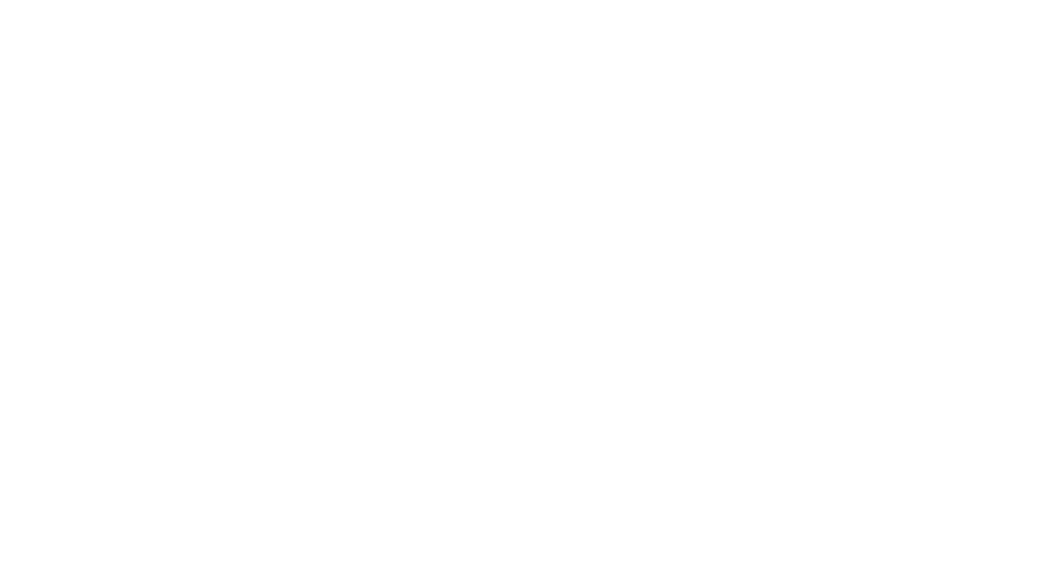
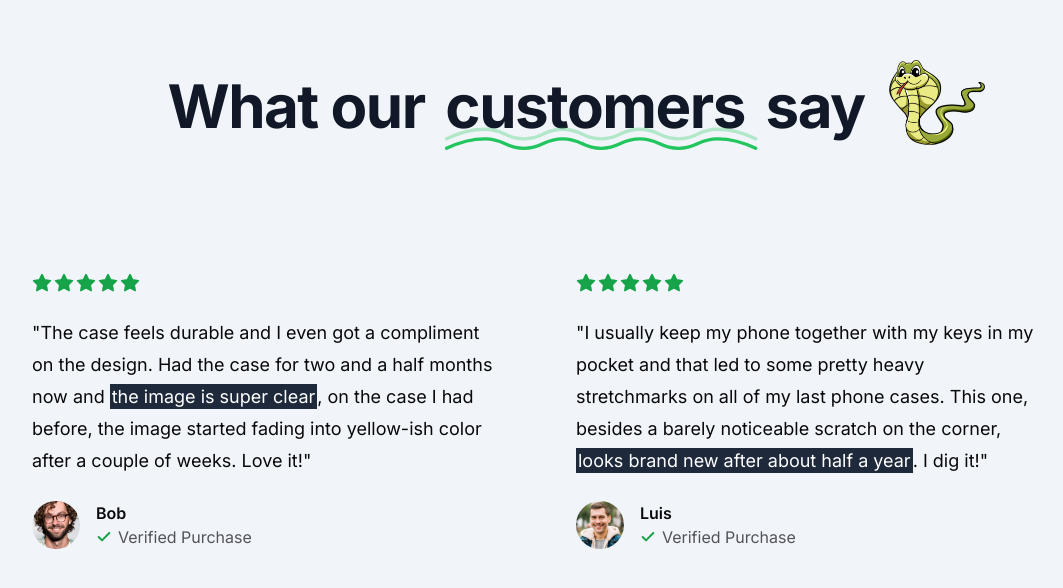
Before and after one commit to 3TERRRNITY/ecommerce-app, a Next.js app: page / in a window 1280 px wide. Shown: the part 1031-1619 px from the top of the page, without its empty margins (64-1127 px from the left). Before the commit the page ends 995 px from the top, so only its background shows below. Built offline with nearby package versions, Linux system fonts and the light colour scheme; no server answers.

Commit message:
add reviews' layout

```diff
--- a/src/app/page.tsx
+++ b/src/app/page.tsx
@@ -1,3 +1,6 @@
+/* eslint-disable @next/next/no-img-element */
+/* eslint-disable react/no-unescaped-entities */
+import { Icons } from '@/components/Icons'
 import MaxWidthWrapper from '@/components/MaxWidthWrapper'
 import Phone from '@/components/Phone'
 import { Check, Star } from 'lucide-react'
@@ -101,6 +104,100 @@
 					</div>
 				</MaxWidthWrapper>
 			</section>
+
+			{/* proposition section */}
+			<section className='bg-slate-100 py-24'>
+				<MaxWidthWrapper className='flex flex-col items-center gap-16 sm:gap-32'>
+					<div className='flex flex-col lg:flex-row items-center gap-4 sm:gap-6'>
+						<h2 className='order-1 mt-2 tracking-tight text-center text-balance !leading-tight font-bold text-5xl md:text-6xl text-gray-900'>
+							What our{' '}
+							<span className='relative px-2'>
+								customers{' '}
+								<Icons.underline className='hidden sm:block pointer-events-none absolute inset-x-0 -bottom-6 text-green-500' />
+							</span>{' '}
+							say
+						</h2>
+						<img
+							src='/snake-2.png'
+							alt='snake'
+							className='w-24 order-0 lg:order-2'
+						/>
+					</div>
+
+					<div className='mx-auto grid max-w-2xl grid-cols-1 px-4 lg:mx-0 lg:max-w-none lg:grid-cols-2 gap-y-16'>
+						<div className='flex flex-auto flex-col gap-4 lg:pr-8 xl:pr-20'>
+							<div className='flex gap-0.5 mb-2'>
+								<Star className='h-5 w-5 text-green-600 fill-green-600' />
+								<Star className='h-5 w-5 text-green-600 fill-green-600' />
+								<Star className='h-5 w-5 text-green-600 fill-green-600' />
+								<Star className='h-5 w-5 text-green-600 fill-green-600' />
+								<Star className='h-5 w-5 text-green-600 fill-green-600' />
+							</div>
+							<div className='text-lg leading-8'>
+								<p className=''>
+									"The case feels durable and I even got a compliment on the
+									design. Had the case for two and a half months now and{' '}
+									<span className='p-0.5 bg-slate-800 text-white'>
+										the image is super clear
+									</span>
+									, on the case I had before, the image started fading into
+									yellow-ish color after a couple of weeks. Love it!"
+								</p>
+							</div>
+							<div className='flex gap-4 mt-2'>
+								<img
+									className='rounded-full h-12 w-12 object-cover'
+									src='/users/user-1.png'
+									alt='user'
+								/>
+								<div className='flex flex-col'>
+									<p className='font-semibold'>Bob</p>
+									<div className='flex gap-1.5 items-center text-zinc-600'>
+										<Check className='h-4 w-4 stroke-[3px] text-green-600' />
+										<p className='text-small'>Verified Purchase</p>
+									</div>
+								</div>
+							</div>
+						</div>
+						{/* second user's review */}
+						<div className='flex flex-auto flex-col gap-4 lg:pr-8 xl:pr-20'>
+							<div className='flex gap-0.5 mb-2'>
+								<Star className='h-5 w-5 text-green-600 fill-green-600' />
+								<Star className='h-5 w-5 text-green-600 fill-green-600' />
+								<Star className='h-5 w-5 text-green-600 fill-green-600' />
+								<Star className='h-5 w-5 text-green-600 fill-green-600' />
+								<Star className='h-5 w-5 text-green-600 fill-green-600' />
+							</div>
+							<div className='text-lg leading-8'>
+								<p className=''>
+									"I usually keep my phone together with my keys in my pocket
+									and that led to some pretty heavy stretchmarks on all of my
+									last phone cases. This one, besides a barely noticeable
+									scratch on the corner,{' '}
+									<span className='p-0.5 bg-slate-800 text-white'>
+										looks brand new after about half a year
+									</span>
+									. I dig it!"
+								</p>
+							</div>
+							<div className='flex gap-4 mt-2'>
+								<img
+									className='rounded-full h-12 w-12 object-cover'
+									src='/users/user-4.jpg'
+									alt='user'
+								/>
+								<div className='flex flex-col'>
+									<p className='font-semibold'>Luis</p>
+									<div className='flex gap-1.5 items-center text-zinc-600'>
+										<Check className='h-4 w-4 stroke-[3px] text-green-600' />
+										<p className='text-small'>Verified Purchase</p>
+									</div>
+								</div>
+							</div>
+						</div>
+					</div>
+				</MaxWidthWrapper>
+			</section>
 		</div>
 	)
 }
--- /dev/null
+++ b/src/components/Icons.tsx
@@ -0,0 +1,22 @@
+import { LucideProps } from 'lucide-react'
+
+export const Icons = {
+	underline: (props: LucideProps) => (
+		<svg {...props} viewBox='0 0 687 155'>
+			<g
+				stroke='currentColor'
+				strokeWidth='7'
+				fill='none'
+				fill-rule='evenodd'
+				strokeLinecap='round'
+				strokeLinejoin='round'
+			>
+				<path
+					d='M20 98c27-13.3333333 54-20 81-20 40.5 0 40.5 20 81 20s40.626917-20 81-20 40.123083 20 80.5 20 40.5-20 81-20 40.5 20 81 20 40.626917-20 81-20c26.915389 0 53.748722 6.6666667 80.5 20'
+					opacity='.3'
+				></path>
+				<path d='M20 118c27-13.3333333 54-20 81-20 40.5 0 40.5 20 81 20s40.626917-20 81-20 40.123083 20 80.5 20 40.5-20 81-20 40.5 20 81 20 40.626917-20 81-20c26.915389 0 53.748722 6.6666667 80.5 20'></path>
+			</g>
+		</svg>
+	),
+}
```
